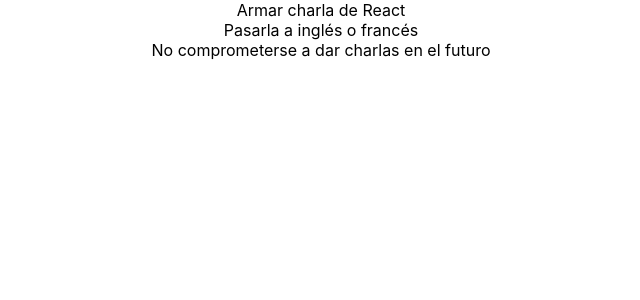
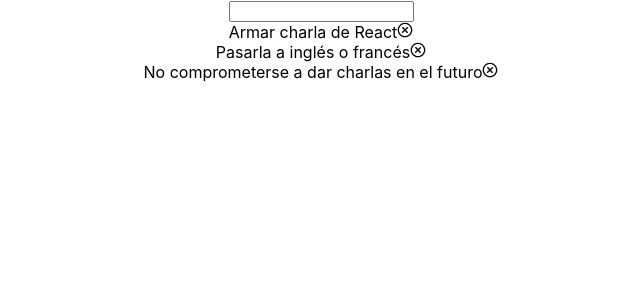
Before and after one commit to uqbar-project/react-tasks, a React (Create React App) app: page / in a window 1280 px wide. Shown: the top 300 px of the page, without its empty margins (319-959 px from the left). Built offline with nearby package versions, Linux system fonts and the light colour scheme.

Commit message:
Ultimo state al 13/11

```diff
--- a/package.json
+++ b/package.json
@@ -8,6 +8,7 @@
     "@testing-library/user-event": "^12.1.10",
     "react": "^17.0.1",
     "react-dom": "^17.0.1",
+    "react-icons": "^3.11.0",
     "react-scripts": "4.0.0",
     "web-vitals": "^0.2.4"
   },
--- a/src/App.js
+++ b/src/App.js
@@ -1,22 +1,40 @@
-import logo from './logo.svg';
-import './App.css';
+import React from "react"
 
-const tasks = [
+import { TaskList } from './TaskList.js'
+import './App.css'
+
+const loadTasks = async () => {
+  await new Promise(resolve => setTimeout(resolve, 1000))
+  return [
     { id: 1, text: "Armar charla de React" },
     { id: 2, text: "Pasarla a inglés o francés" },
     { id: 3, text: "No comprometerse a dar charlas en el futuro" }
   ]
+}
 
-function App() {
+class App extends React.Component {
+  state = {}
+
+  async componentDidMount() {
+    const tasks = await loadTasks()
+    this.setState({ tasks })
+  }
+
+  onDeleteTask = (task) => {
+    this.setState({
+      tasks: this.state.tasks.filter(({ id }) => task.id !== id)
+    })
+  }
+
+  render() {
     return (
       <div className="App">
-      {tasks.map(task => <Task id={task.id} task={task} />)}
+        {this.state.tasks ?
+          <TaskList tasks={this.state.tasks} onDeleteTask={this.onDeleteTask} />
+          : <div>Waiting for backend</div>}
       </div>
     );
   }
-
-function Task({ task }) {
-  return (<div className="Task">{task.text}</div>)
 }
 
-export default App;
+export default App
--- /dev/null
+++ b/src/TaskList.js
@@ -0,0 +1,45 @@
+import React from "react"
+import { CgCloseO } from 'react-icons/cg';
+
+export class TaskList extends React.Component {
+  setFilter = event => { }
+
+  render() {
+    const { tasks, onDeleteTask } = this.props
+    return (
+      <div className="TaskList">
+        <TaskFilter onChange={this.setFilter} />
+        {tasks.map(task => <Task key={task.id} task={task} onDelete={onDeleteTask} />)}
+      </div>
+    )
+  }
+}
+
+class TaskFilter extends React.Component {
+  onKeyPress = event => {
+    const { onChange } = this.props
+  }
+
+  render() {
+    return (
+      <input type="search" onKeyPress={this.onKeyPress} />
+    )
+  }
+}
+
+class Task extends React.Component {
+  delete = () => {
+    const { task, onDelete } = this.props
+    onDelete(task)
+  }
+
+  render() {
+    const { task } = this.props
+    return (
+      <div className="Task">
+        <span>{task.text}</span>
+        <a onClick={this.delete}><CgCloseO /></a>
+      </div>
+    )
+  }
+}
```
Also changed, not shown: 1 other file (tests, documents, lock files or other folders). Lines whose indentation alone changed are shown as unchanged.
